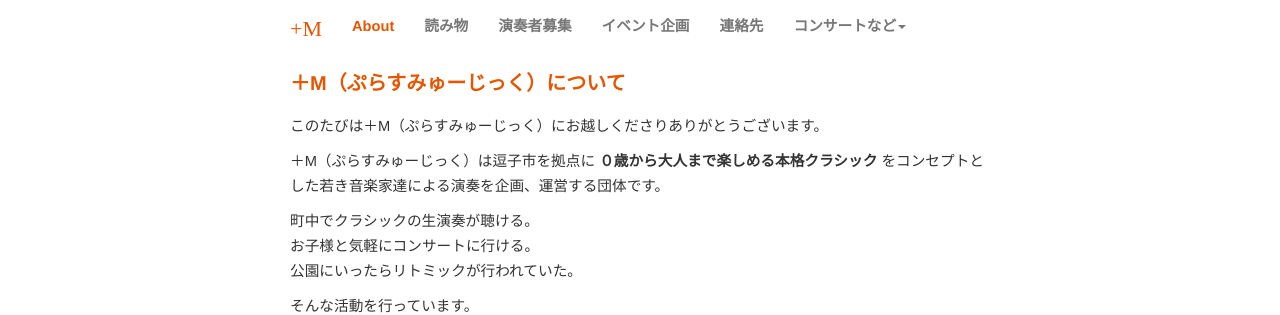
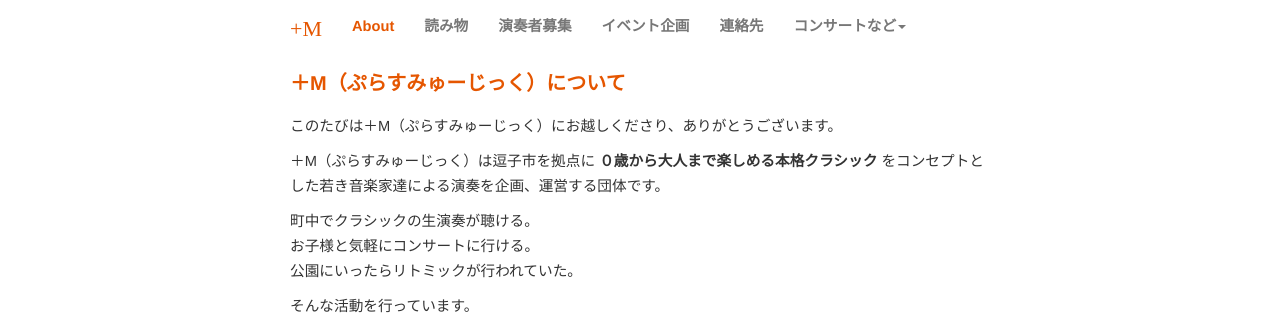
Before and after one commit to shinnkondo/plus-music-japan.github.io, a Jekyll site: the page built from about.md, in a window 1280 px wide. Shown: the top 315 px of the page. Built offline with Jekyll 4.4.1, drawn with Linux system fonts in a browser that asks for light colours; nearby versions of some CDN libraries; some web fonts are replaced.

Commit message:
「、」を追加

```diff
--- a/about.md
+++ b/about.md
@@ -9,7 +9,7 @@ order: 1
 
 # ＋M（ぷらすみゅーじっく）について
 
-このたびは＋M（ぷらすみゅーじっく）にお越しくださりありがとうございます。
+このたびは＋M（ぷらすみゅーじっく）にお越しくださり、ありがとうございます。
 
 ＋M（ぷらすみゅーじっく）は逗子市を拠点に __０歳から大人まで楽しめる本格クラシック__ をコンセプトとした若き音楽家達による演奏を企画、運営する団体です。
 
```
